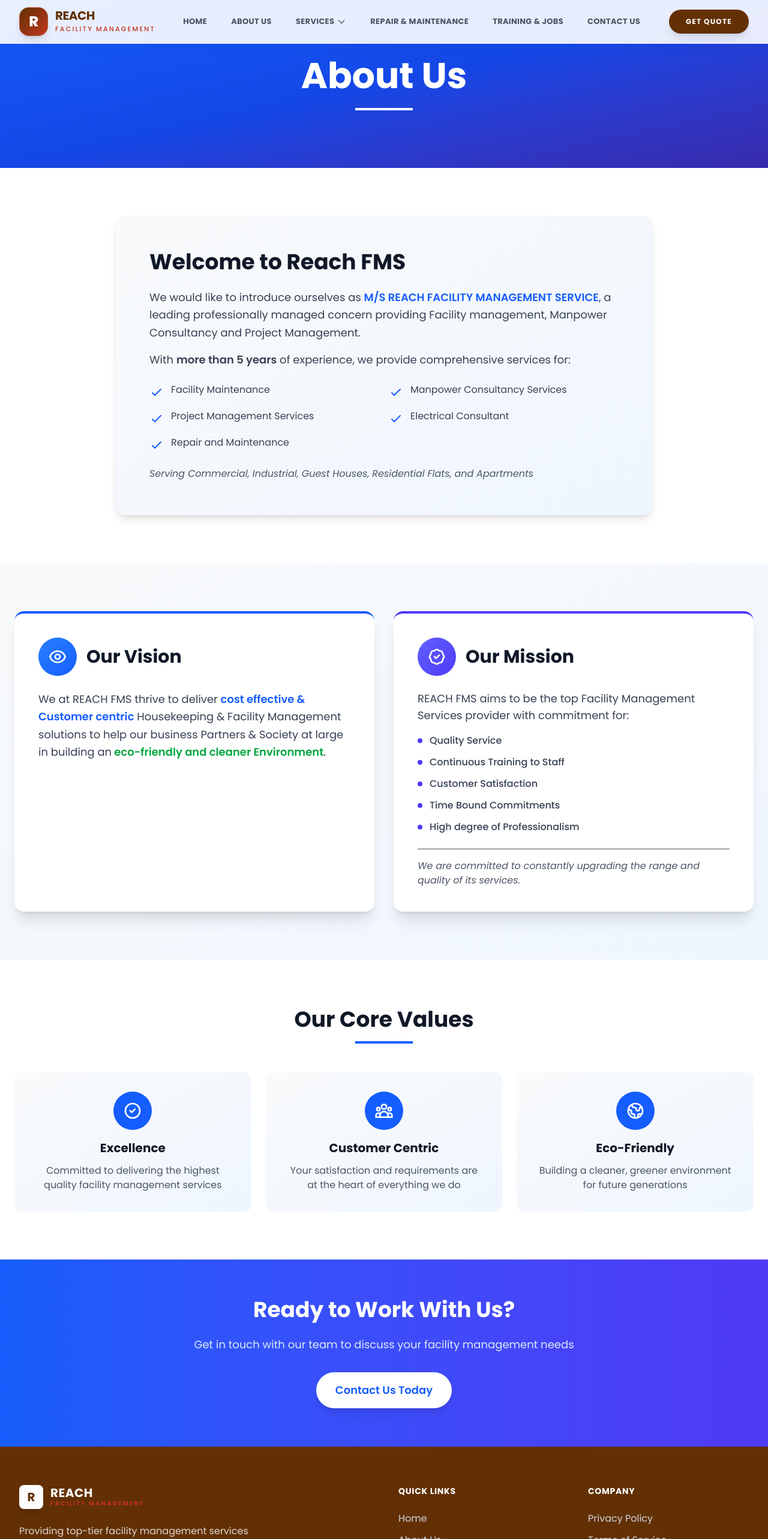
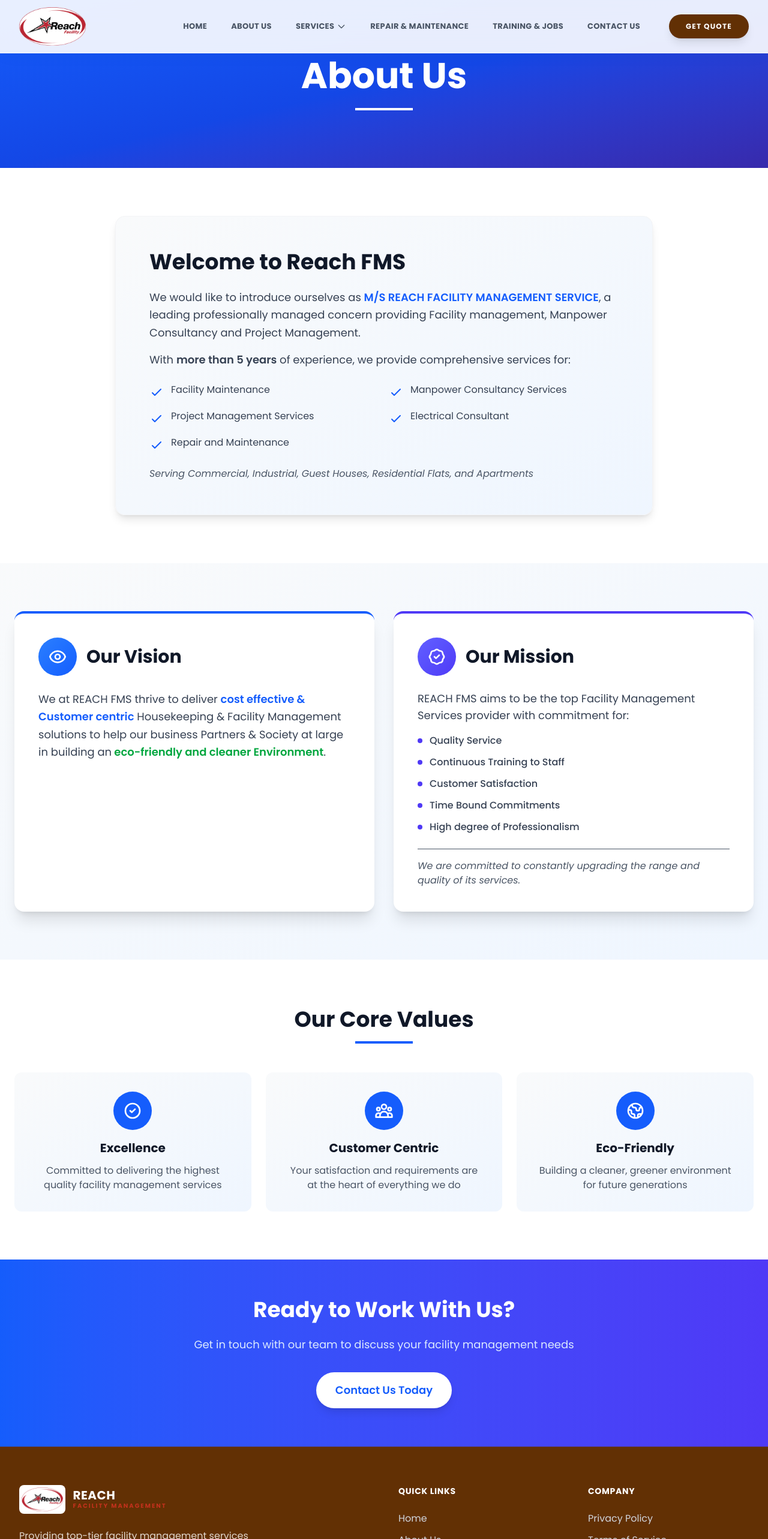
Before and after one commit to AaryaBalan/Reach-Website, a React (Vite) app: page /about in a window 1280 px wide. Shown: the top 2566 px of the page at 60% size. Built offline with nearby package versions, Linux system fonts and the light colour scheme.

Commit message:
feat: Integrate Reach logo as favicon and update its display in the navbar and footer components.

```diff
--- a/index.html
+++ b/index.html
@@ -3,7 +3,7 @@
 
 <head>
   <meta charset="UTF-8" />
-  <link rel="icon" type="image/svg+xml" href="/vite.svg" />
+  <link rel="icon" type="image/png" href="/reach-logo.png" />
   <meta name="viewport" content="width=device-width, initial-scale=1.0" />
   <link rel="preconnect" href="https://fonts.googleapis.com">
   <link rel="preconnect" href="https://fonts.gstatic.com" crossorigin>
--- a/src/components/Footer.jsx
+++ b/src/components/Footer.jsx
@@ -1,4 +1,5 @@
 import React from 'react';
+import logo from '../assets/reach-logo.png';
 
 const Footer = () => {
     return (
@@ -9,7 +10,7 @@ const Footer = () => {
                     {/* Brand */}
                     <div className="col-span-1 md:col-span-2">
                         <div className="flex items-center gap-3 mb-6">
-                            <div className="w-10 h-10 bg-white text-[#623004] rounded-lg flex items-center justify-center font-bold text-xl shadow-lg">R</div>
+                            <img src={logo} alt="Reach Facility Management" className="h-12 w-auto object-contain bg-white rounded-lg p-1" />
                             <div>
                                 <h3 className="font-bold text-xl tracking-wide leading-none">REACH</h3>
                                 <p className="text-[#C1311C] text-[10px] tracking-[0.2em] font-bold">FACILITY MANAGEMENT</p>
--- a/src/components/Navbar.jsx
+++ b/src/components/Navbar.jsx
@@ -1,5 +1,6 @@
 import React, { useState, useEffect } from 'react';
 import { useNavigate, useLocation } from 'react-router-dom';
+import logo from '../assets/reach-logo.png';
 
 const Navbar = () => {
     const [isMenuOpen, setIsMenuOpen] = useState(false);
@@ -74,17 +75,7 @@ const Navbar = () => {
                     {/* Logo - Premium Glass Effect */}
                     <div className="flex-shrink-0">
                         <a href="/" onClick={(e) => handleNavigation(e, '/#home')} className="flex items-center gap-3 group">
-                            <div className="w-12 h-12 bg-gradient-to-br from-[#623004] to-[#C1311C] rounded-2xl flex items-center justify-center shadow-lg transform group-hover:scale-110 group-hover:rotate-3 transition-all duration-500 ease-out border border-white/20">
-                                <span className="text-white font-extrabold text-2xl tracking-tight">R</span>
-                            </div>
-                            <div className="hidden sm:block">
-                                <span className={`font-bold text-xl block leading-none tracking-tight transition-colors duration-300 ${isScrolled || location.pathname !== '/' ? 'text-[#623004]' : 'text-white'}`}>
-                                    REACH
-                                </span>
-                                <span className={`font-medium text-[11px] uppercase tracking-[0.2em] block mt-1 transition-colors duration-300 ${isScrolled || location.pathname !== '/' ? 'text-[#C1311C]' : 'text-white/80'}`}>
-                                    Facility Management
-                                </span>
-                            </div>
+                            <img src={logo} alt="Reach Facility Management" className="h-16 w-auto object-contain transition-transform duration-500 group-hover:scale-105" />
                         </a>
                     </div>
 
@@ -123,7 +114,7 @@ const Navbar = () => {
                                                     setServicesDropdownOpen(false);
                                                     handleNavigation(e, subItem.href);
                                                 }}
-                                                className="block px-5 py-3 text-sm font-semibold text-gray-700 hover:bg-gradient-to-r hover:from-[#623004] hover:to-[#C1311C] hover:text-white transition-all duration-200"
+                                                className="block px-5 py-3 text-sm font-semibold text-gray-700 hover:bg-linear-to-r hover:from-[#623004] hover:to-[#C1311C] hover:text-white transition-all duration-200"
                                             >
                                                 {subItem.name}
                                             </a>
@@ -176,7 +167,7 @@ const Navbar = () => {
 
                 {/* Mobile Navigation - Glassmorphism Card */}
                 <div
-                    className={`lg:hidden absolute top-full left-4 right-4 mt-2 bg-white/95 backdrop-blur-xl border border-white/20 rounded-2xl shadow-2xl transition-all duration-500 ease-[cubic-bezier(0.4,0,0.2,1)] overflow-hidden origin-top ${isMenuOpen ? 'max-h-[32rem] opacity-100 scale-100' : 'max-h-0 opacity-0 scale-95'
+                    className={`lg:hidden absolute top-full left-4 right-4 mt-2 bg-white/95 backdrop-blur-xl border border-white/20 rounded-2xl shadow-2xl transition-all duration-500 ease-in-out overflow-hidden origin-top ${isMenuOpen ? 'max-h-128 opacity-100 scale-100' : 'max-h-0 opacity-0 scale-95'
                         }`}
                 >
                     <div className="p-2 space-y-1">
```
Also changed, not shown: public/reach-logo.png (added), src/assets/reach-logo.png (added).
